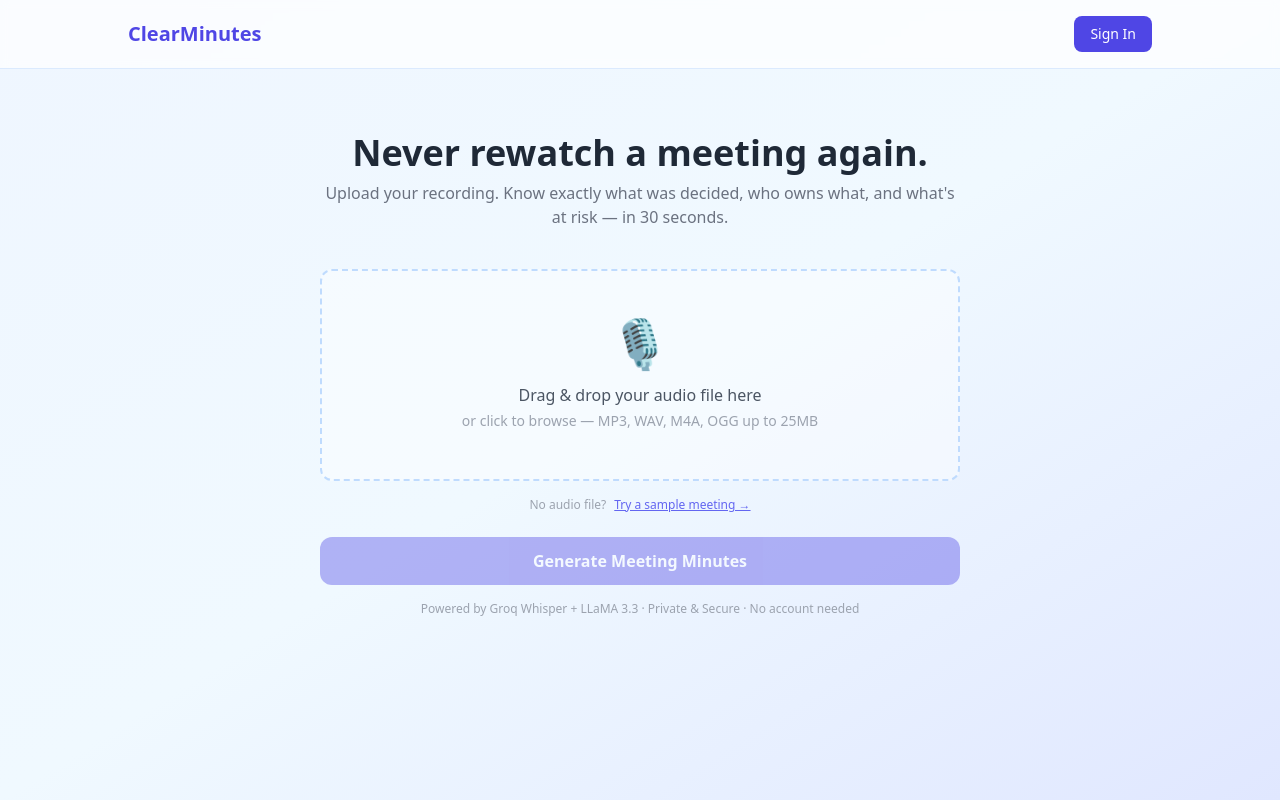
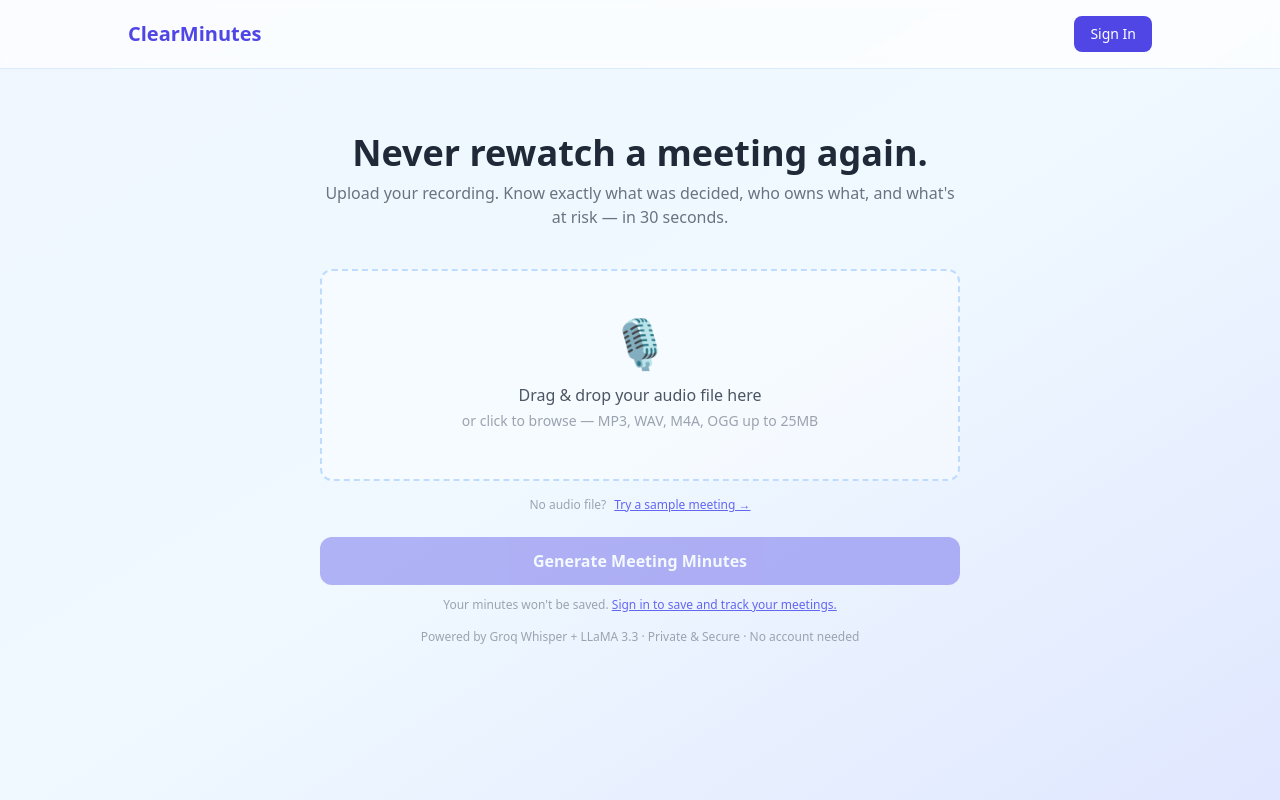
Before and after one commit to Mickey3970/Clearminutes, a React (Vite) app in the folder frontend/: page / in a window 1280 px wide. Built offline with nearby package versions, Linux system fonts and the light colour scheme; no server answers.

Commit message:
Added UI improvement to inform users to signin before uploading files

```diff
--- a/frontend/src/pages/Upload.jsx
+++ b/frontend/src/pages/Upload.jsx
@@ -1,5 +1,6 @@
 import { useState, useRef } from "react";
 import { useNavigate } from "react-router-dom";
+import { useAuth } from "@clerk/clerk-react";
 import { uploadAudio } from "../api/client";
 
 const ACCEPTED = ["mp3", "wav", "m4a", "ogg", "webm", "mp4"];
@@ -9,9 +10,10 @@ export default function Upload() {
   const [file, setFile] = useState(null);
   const [error, setError] = useState("");
   const [loading, setLoading] = useState(false);
-  const [progress, setProgress] = useState(0); // ✅ added
+  const [progress, setProgress] = useState(0);
   const inputRef = useRef();
   const navigate = useNavigate();
+  const { isSignedIn } = useAuth();
 
   const validate = (f) => {
     const ext = f.name.split(".").pop().toLowerCase();
@@ -39,37 +41,45 @@ export default function Upload() {
   const handleSubmit = async () => {
     if (!file) return;
     setLoading(true);
-    setProgress(0); // ✅ reset progress
+    setProgress(0);
     try {
       const res = await uploadAudio(file, (percent) => {
-        setProgress(percent); // ✅ update progress bar live
+        setProgress(percent);
       });
       navigate(`/processing/${res.data.job_id}`);
     } catch (e) {
       setError(e.response?.data?.detail || "Upload failed. Is the backend running?");
       setLoading(false);
-      setProgress(0); // ✅ reset on error
+      setProgress(0);
     }
   };
 
   return (
     <div className="max-w-2xl mx-auto mt-16 px-4">
+
+      {/* Header */}
       <div className="text-center mb-10">
-        <h1 className="text-4xl font-bold text-gray-800">Never rewatch a meeting again.</h1>
+        <h1 className="text-4xl font-bold text-gray-800">
+          Never rewatch a meeting again.
+        </h1>
         <p className="text-gray-500 mt-2">
-          Upload your recording. Know exactly what was decided, who owns what, and what's at risk — in 30 seconds.
+          Upload your recording. Know exactly what was decided, who owns what,
+          and what's at risk — in 30 seconds.
         </p>
       </div>
 
       {/* Drop Zone */}
       <div
-        onClick={() => !loading && inputRef.current.click()} // ✅ disable click while uploading
+        onClick={() => !loading && inputRef.current.click()}
         onDragOver={(e) => { e.preventDefault(); setDragging(true); }}
         onDragLeave={() => setDragging(false)}
         onDrop={handleDrop}
         className={`border-2 border-dashed rounded-xl p-12 text-center transition-colors
           ${loading ? "cursor-not-allowed opacity-60" : "cursor-pointer"}
-          ${dragging ? "border-blue-500 bg-blue-50" : "border-blue-200 hover:border-blue-400 hover:bg-white/60 bg-white/40"}`}
+          ${dragging
+            ? "border-blue-500 bg-blue-50"
+            : "border-blue-200 hover:border-blue-400 hover:bg-white/60 bg-white/40"
+          }`}
       >
         <div className="text-5xl mb-4">🎙️</div>
         {file ? (
@@ -97,7 +107,9 @@ export default function Upload() {
           onChange={(e) => e.target.files[0] && handleFile(e.target.files[0])}
         />
       </div>
-      {/* Demo banner */}
+
+      {/* Demo banner — only show when not signed in */}
+      {!isSignedIn && (
         <div className="mt-4 flex items-center justify-center gap-2">
           <span className="text-xs text-gray-400">No audio file?</span>
           <button
@@ -107,7 +119,9 @@ export default function Upload() {
             Try a sample meeting →
           </button>
         </div>
-      {/* ✅ Progress Bar */}
+      )}
+
+      {/* Progress Bar */}
       {loading && (
         <div className="mt-4">
           <div className="flex justify-between text-sm text-gray-500 mb-1">
@@ -123,12 +137,14 @@ export default function Upload() {
         </div>
       )}
 
+      {/* Error */}
       {error && (
         <div className="mt-4 p-3 bg-red-50 border border-red-200 rounded-lg text-red-600 text-sm">
           {error}
         </div>
       )}
 
+      {/* Submit button */}
       <button
         onClick={handleSubmit}
         disabled={!file || loading}
@@ -138,6 +154,19 @@ export default function Upload() {
         {loading ? `Uploading... ${progress}%` : "Generate Meeting Minutes"}
       </button>
 
+      {/* Sign in nudge — show after upload button for non signed in users */}
+      {!isSignedIn && (
+        <p className="text-center text-xs text-gray-400 mt-3">
+          Your minutes won't be saved.{" "}
+          <span
+            className="text-indigo-500 underline cursor-pointer"
+            onClick={() => document.querySelector("[data-clerk-sign-in]")?.click()}
+          >
+            Sign in to save and track your meetings.
+          </span>
+        </p>
+      )}
+
       <p className="text-center text-xs text-gray-400 mt-4">
         Powered by Groq Whisper + LLaMA 3.3 · Private & Secure · No account needed
       </p>
```
